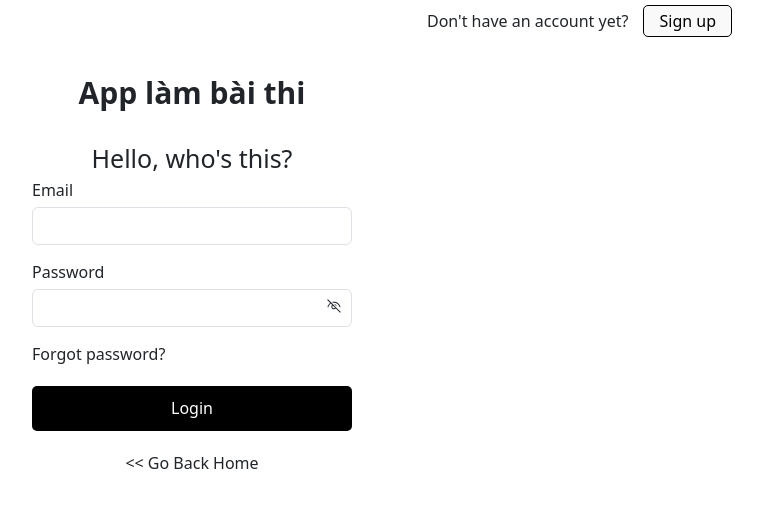
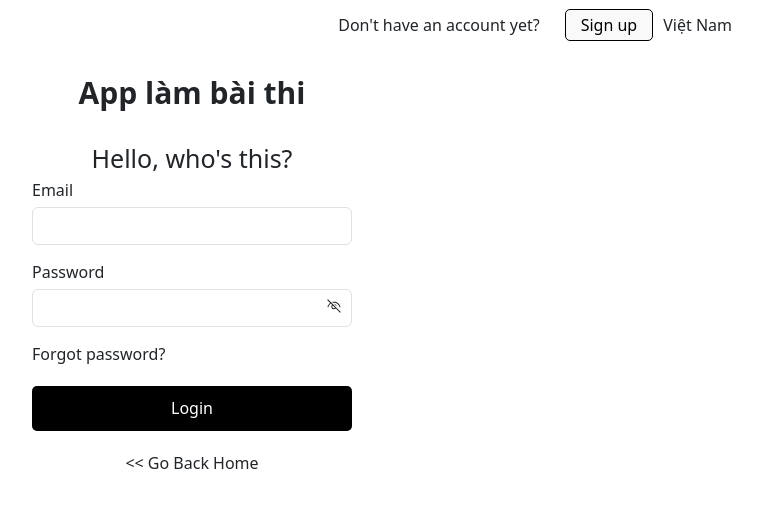
Before and after one commit to phangkhandev/demo-react, a React (Create React App) app: page /login in a window 1280 px wide. Shown: the top 508 px of the page, without its empty margins (448-1211 px from the left). Built offline with nearby package versions, Linux system fonts and the light colour scheme.

Commit message:
design header multi-language

```diff
--- a/package.json
+++ b/package.json
@@ -8,12 +8,16 @@
     "@testing-library/user-event": "13.5.0",
     "axios": "0.27.2",
     "bootstrap": "5.2.0",
+    "i18next": "21.8.16",
+    "i18next-browser-languagedetector": "6.1.4",
+    "i18next-http-backend": "1.4.1",
     "lodash": "4.17.21",
     "nprogress": "0.2.0",
     "react": "18.2.0",
     "react-awesome-lightbox": "1.8.1",
     "react-bootstrap": "2.4.0",
     "react-dom": "18.2.0",
+    "react-i18next": "11.18.3",
     "react-icons": "4.4.0",
     "react-paginate": "8.1.3",
     "react-perfect-scrollbar": "1.5.8",
--- a/src/App.scss
+++ b/src/App.scss
@@ -8,6 +8,13 @@ body {
   -webkit-font-smoothing: antialiased;
   -moz-osx-font-smoothing: grayscale;
 }
+
+.languages {
+  .dropdown-toggle::after {
+    display: none !important;
+  }
+}
+
 
 @media (min-width: 1500px){
   .container, .container-lg, .container-md, .container-sm, .container-xl, .container-xxl {
--- a/src/components/Auth/Login.js
+++ b/src/components/Auth/Login.js
@@ -7,6 +7,7 @@ import { VscEye, VscEyeClosed } from "react-icons/vsc";
 import { useDispatch } from 'react-redux';
 import { doLogin } from '../../redux/action/userAction';
 import { ImSpinner10 } from 'react-icons/im';
+import Language from '../Header/Language';
 
 
 const Login = (props) => {
@@ -67,6 +68,7 @@ const Login = (props) => {
             <div className='header'>
                 <span>Don't have an account yet?</span>
                 <button onClick={() => navigate('/register')}>Sign up</button>
+                <Language />
             </div>
             <div className='title col-3 mx-auto'>
                 App làm bài thi
--- a/src/components/Auth/Login.scss
+++ b/src/components/Auth/Login.scss
@@ -18,8 +18,11 @@
 
     .header {
         height: 45px;
-        text-align: right;
         padding: 5px 100px 0 100px;
+        display: flex;
+        align-items: center;
+        justify-content: flex-end;
+        gap: 10px;
 
         button {
             padding: 3px 15px;
--- a/src/components/Auth/Register.js
+++ b/src/components/Auth/Register.js
@@ -5,6 +5,7 @@ import { postRegister } from '../../services/apiService';
 import { toast } from 'react-toastify';
 import { VscEye, VscEyeClosed } from "react-icons/vsc";
 import { ImSpinner10 } from 'react-icons/im';
+import Language from '../Header/Language';
 
 const Register = (props) => {
     const [email, setEmail] = useState("");
@@ -63,6 +64,7 @@ const Register = (props) => {
             <div className='header'>
                 <span>Already have an account?</span>
                 <button onClick={() => navigate('/login')}>Login</button>
+                <Language />
             </div>
             <div className='title col-3 mx-auto'>
                 App làm bài thi
--- a/src/components/Auth/Register.scss
+++ b/src/components/Auth/Register.scss
@@ -17,8 +17,11 @@
 
     .header {
         height: 45px;
-        text-align: right;
         padding: 5px 100px 0 100px;
+        display: flex;
+        align-items: center;
+        justify-content: flex-end;
+        gap: 10px;
 
         button {
             padding: 3px 15px;
--- a/src/components/Header/Header.js
+++ b/src/components/Header/Header.js
@@ -7,6 +7,7 @@ import { NavDropdown } from 'react-bootstrap';
 import { logout } from '../../services/apiService';
 import { toast } from 'react-toastify';
 import { doLogout } from '../../redux/action/userAction';
+import Language from './Language';
 
 const Header = () => {
 
@@ -71,6 +72,9 @@ const Header = () => {
                                 <NavDropdown.Item onClick={() => handleLogOut()}>Log out</NavDropdown.Item>
                             </NavDropdown>
                         }
+
+                        <Language />
+
                     </Nav>
                 </Navbar.Collapse>
             </Container>
--- /dev/null
+++ b/src/components/Header/Language.js
@@ -0,0 +1,14 @@
+import { NavDropdown } from "react-bootstrap";
+
+const Language = (props) => {
+    return (
+        <>
+            <NavDropdown title="Việt Nam" id="basic-nav-dropdown2" className='languages'>
+                <NavDropdown.Item>English</NavDropdown.Item>
+                <NavDropdown.Item>Việt Nam</NavDropdown.Item>
+            </NavDropdown>
+        </>
+    )
+}
+
+export default Language;
```
Also changed, not shown: 1 other file (tests, documents, lock files or other folders).
